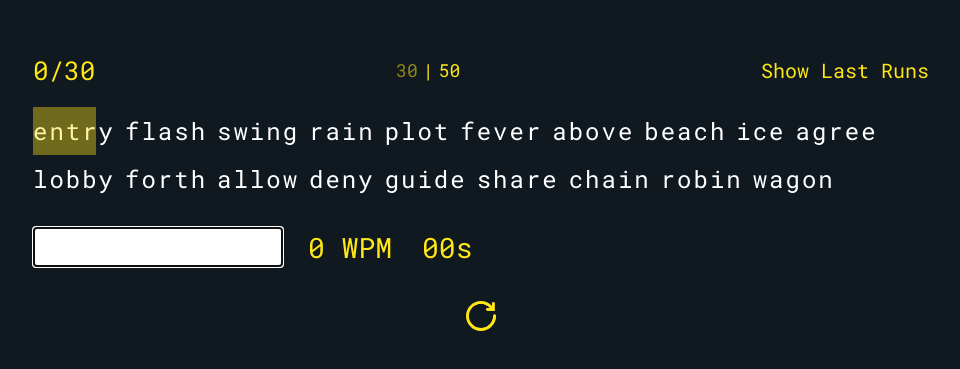
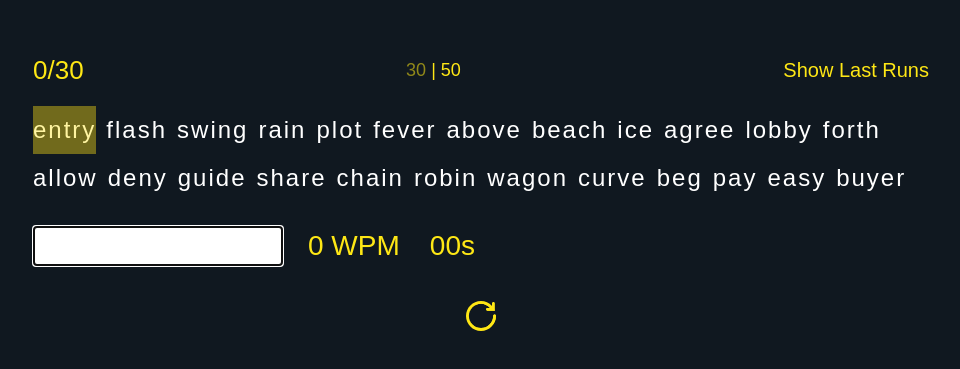
Before and after one commit to serkanisyapan/react-type, a React (Vite) app: page / in a window 1280 px wide. Shown: the part 185-554 px from the top of the page, without its empty margins (159-1119 px from the left). Built offline with nearby package versions, Linux system fonts and the light colour scheme.

Commit message:
fix:font loads on page load

```diff
--- a/index.html
+++ b/index.html
@@ -5,6 +5,12 @@
     <meta name="viewport" content="width=device-width, initial-scale=1.0" />
     <meta http-equiv="X-UA-Compatible" content="IE=edge" />
     <link rel="icon" type="image/png" sizes="32x32" href="react-type.png" />
+    <link rel="preload" href="https://fonts.googleapis.com" />
+    <link rel="preload" href="https://fonts.gstatic.com" crossorigin />
+    <link
+      href="https://fonts.googleapis.com/css2?family=Roboto+Mono:wght@100;200;300;400;500;600&display=swap"
+      rel="preload"
+    />
     <title>React Type</title>
   </head>
   <body>
--- a/package.json
+++ b/package.json
@@ -9,7 +9,6 @@
     "preview": "vite preview"
   },
   "dependencies": {
-    "@fontsource/roboto-mono": "^4.5.8",
     "react": "^18.2.0",
     "react-dom": "^18.2.0",
     "surge": "^0.23.1"
--- a/src/main.jsx
+++ b/src/main.jsx
@@ -1,7 +1,6 @@
 import React from "react";
 import ReactDOM from "react-dom/client";
 import { App } from "./App";
-import "@fontsource/roboto-mono";
 import "./styles/index.css";
 
 ReactDOM.createRoot(document.getElementById("root")).render(
--- a/src/styles/index.css
+++ b/src/styles/index.css
@@ -10,4 +10,5 @@
   height: 100vh;
   background-color: #101820ff;
   font-family: "Roboto Mono", sans-serif;
+  font-weight: 300;
 }
--- a/src/words.js
+++ b/src/words.js
@@ -489,7 +489,7 @@
   { text: "alter", isCorrect: null },
   { text: "among", isCorrect: null },
   { text: "anger", isCorrect: null },
-  { text: "Angle", isCorrect: null },
+  { text: "angle", isCorrect: null },
   { text: "angry", isCorrect: null },
   { text: "apart", isCorrect: null },
   { text: "apple", isCorrect: null },
```
Also changed, not shown: 1 other file (tests, documents, lock files or other folders).
